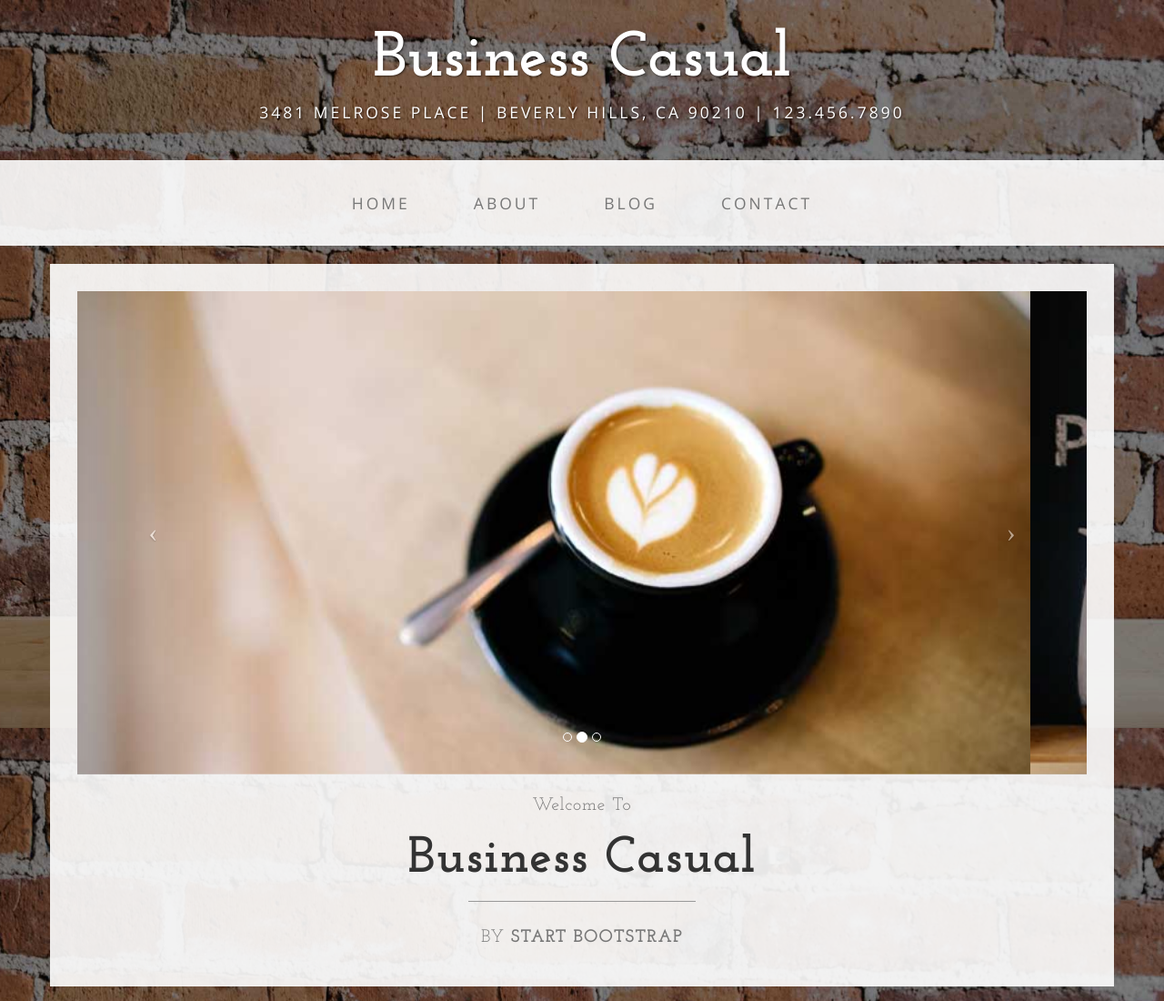
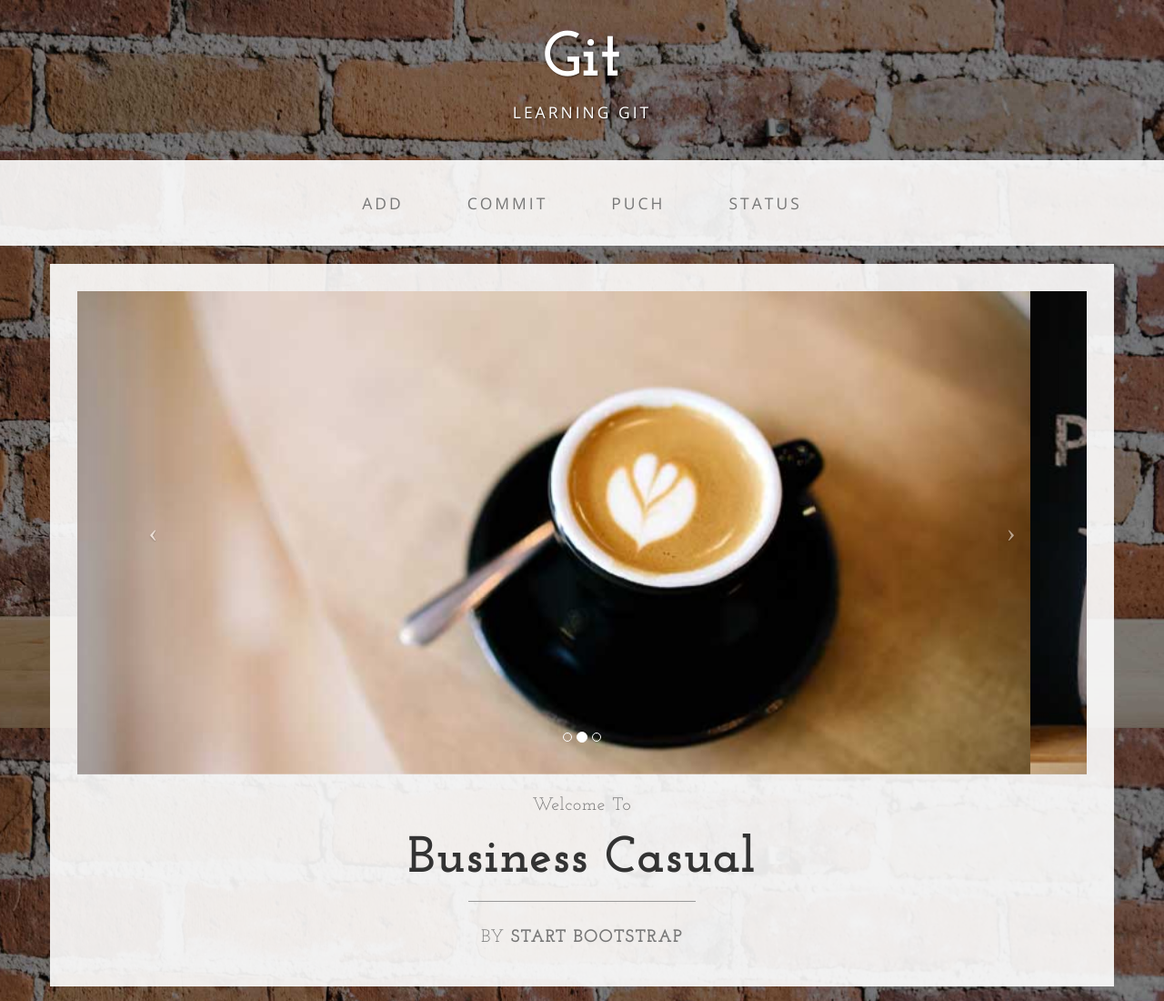
Before and after one commit to MrBelm/LearnableGitCourse, a plain HTML site: page index.html in a window 1280 px wide. Shown: the top 1100 px of the page at 91% size. Drawn offline with nearby package versions, Linux system fonts and the light colour scheme.

Commit message:
Changed title, subtitle, and navbar items

```diff
--- a/index.html
+++ b/index.html
@@ -9,7 +9,7 @@
     <meta name="description" content="">
     <meta name="author" content="">
 
-    <title>Business Casual - Start Bootstrap Theme</title>
+    <title>Git</title>
 
     <!-- Bootstrap Core CSS -->
     <link href="css/bootstrap.min.css" rel="stylesheet">
@@ -32,8 +32,8 @@
 
 <body>
 
-    <div class="brand">Business Casual</div>
-    <div class="address-bar">3481 Melrose Place | Beverly Hills, CA 90210 | 123.456.7890</div>
+    <div class="brand">Git</div>
+    <div class="address-bar">Learning Git</div>
 
     <!-- Navigation -->
     <nav class="navbar navbar-default" role="navigation">
@@ -47,22 +47,22 @@
                     <span class="icon-bar"></span>
                 </button>
                 <!-- navbar-brand is hidden on larger screens, but visible when the menu is collapsed -->
-                <a class="navbar-brand" href="index.html">Business Casual</a>
+                <a class="navbar-brand" href="index.html">Git</a>
             </div>
             <!-- Collect the nav links, forms, and other content for toggling -->
             <div class="collapse navbar-collapse" id="bs-example-navbar-collapse-1">
                 <ul class="nav navbar-nav">
                     <li>
-                        <a href="index.html">Home</a>
+                        <a href="index.html">Add</a>
                     </li>
                     <li>
-                        <a href="about.html">About</a>
+                        <a href="about.html">Commit</a>
                     </li>
                     <li>
-                        <a href="blog.html">Blog</a>
+                        <a href="blog.html">Puch</a>
                     </li>
                     <li>
-                        <a href="contact.html">Contact</a>
+                        <a href="contact.html">Status</a>
                     </li>
                 </ul>
             </div>
```
